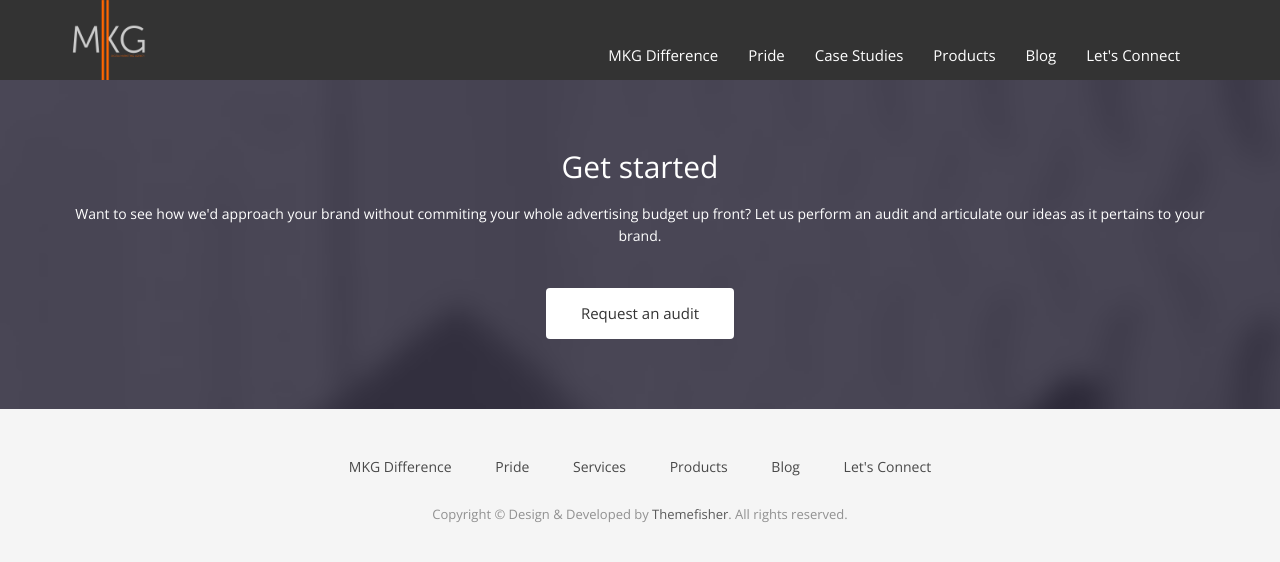
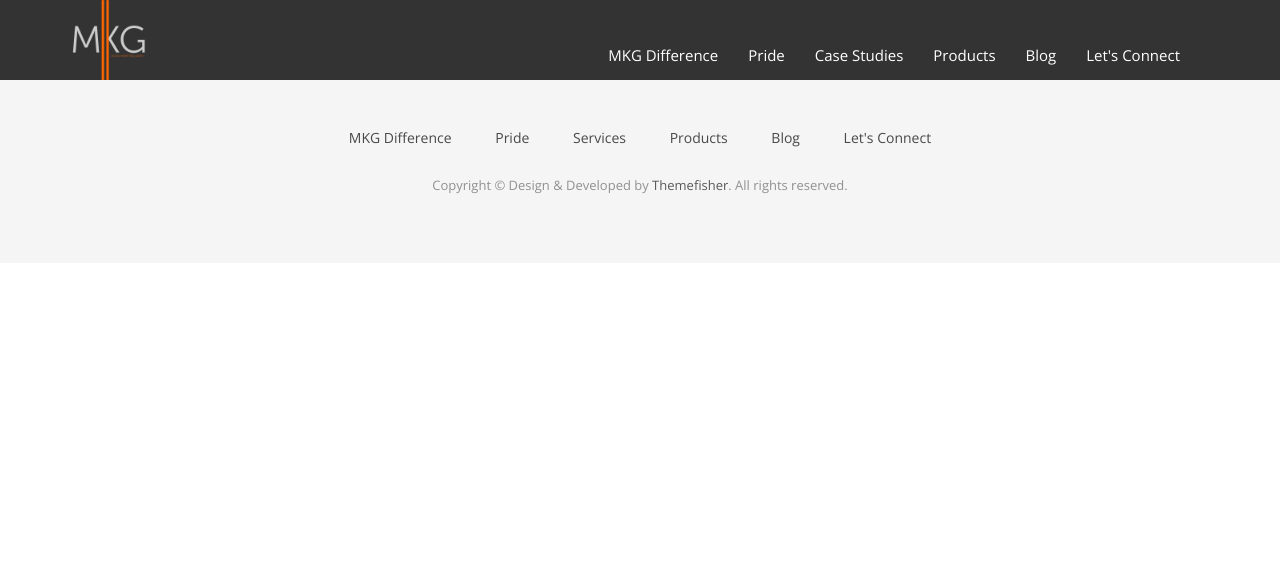
Before and after one commit to christianmkg/mkgmarketingweb, a Jekyll site: the page built from pride.html, in a window 1280 px wide. Shown: the top 562 px of the page. Built offline with Jekyll 4.4.1, drawn with Linux system fonts in a browser that asks for light colours; nearby versions of some CDN libraries; some web fonts are replaced.

```diff
--- a/pride.html
+++ b/pride.html
@@ -3,18 +3,3 @@ layout: page
 title: Pride
 permalink: /pride/
 ---
-
-<!-- Call to action Start -->
-<section id="call-to-action">
-  <div class="container">
-    <div class="row">
-      <div class="col-md-12">
-        <div class="block">
-          <h2>Get started</h2>
-          <p>Want to see how we'd approach your brand without commiting your whole advertising budget up front? Let us perform an audit and articulate our ideas as it pertains to your brand.</p>
-          <a class="btn btn-default btn-call-to-action" href="#" >Request an audit</a>
-        </div>
-      </div>
-    </div>
-  </div>
-</section>
```
Also changed, not shown: mkg-difference.html (+0 -15 lines), products.html (+0 -15 lines), work.html (+0 -16 lines), img/portfolio/basis-hero.jpg (added), img/portfolio/work1.jpg, img/portfolio/work2.jpg, img/portfolio/work3.jpg, img/portfolio/work4.jpg, img/portfolio/work5.jpg (deleted), img/portfolio/work6.jpg (deleted), work/basis.html (added).
